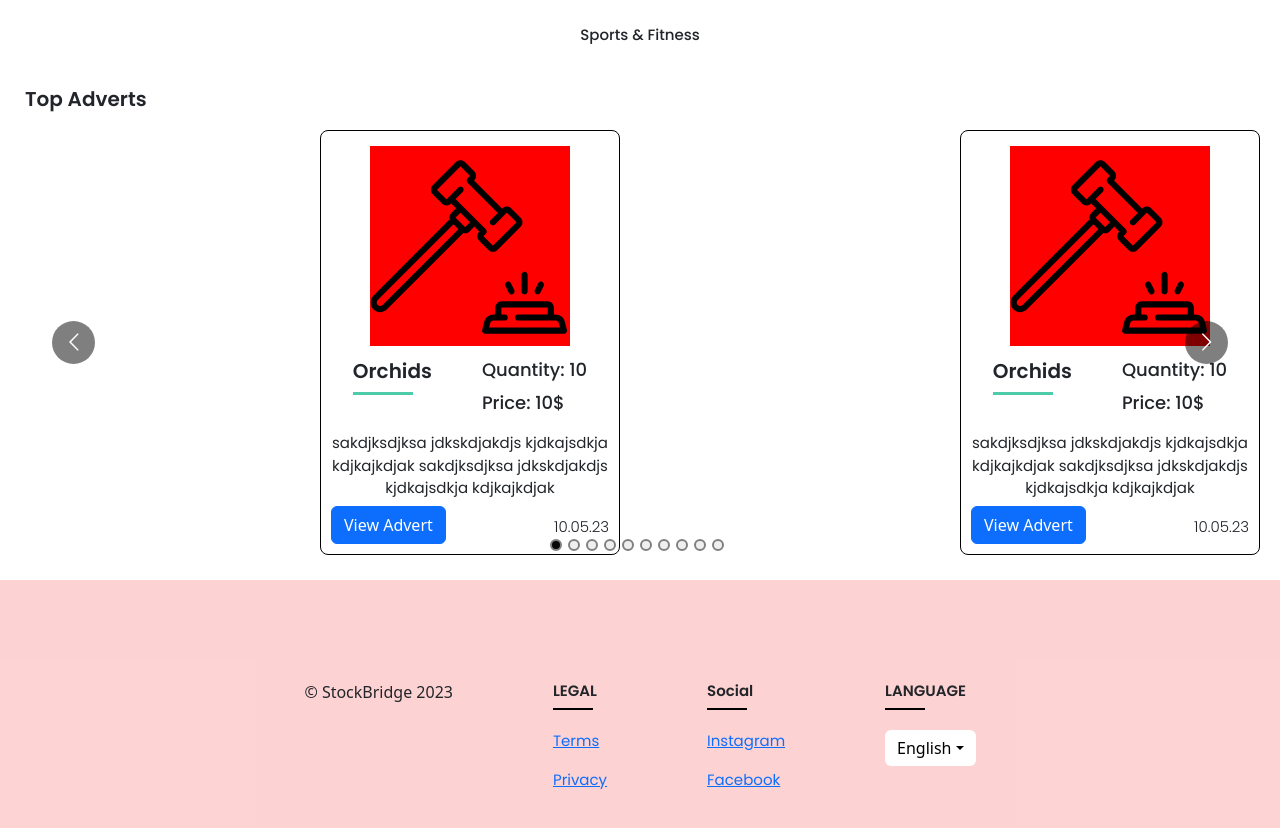
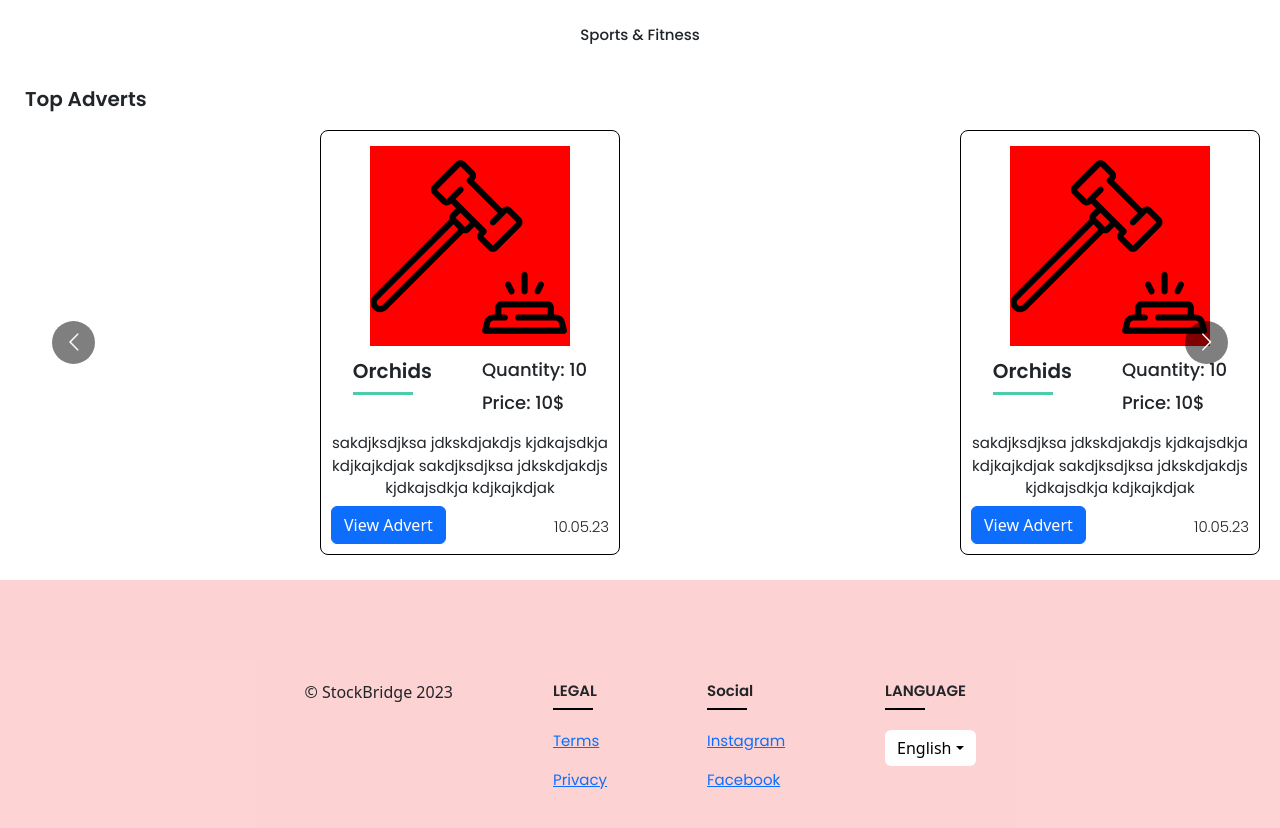
Before and after one commit to lups2000/stockbridge, a React (Create React App) app in the folder client/: page / in a window 1280 px wide. Shown: the part 1627-2455 px from the top of the page. Built offline with nearby package versions, Linux system fonts and the light colour scheme; no server answers.

Commit message:
remove dots

```diff
--- a/client/src/components/Home/TopAdverts.tsx
+++ b/client/src/components/Home/TopAdverts.tsx
@@ -29,7 +29,7 @@ export const TopAdverts: FC = () => {
         Top Adverts
       </BodyText>
       <div>
-        <Carousel responsive={responsive} infinite={true} showDots centerMode>
+        <Carousel responsive={responsive} infinite={true} centerMode>
           <AdvertCard />
           <AdvertCard />
           <AdvertCard />
```
